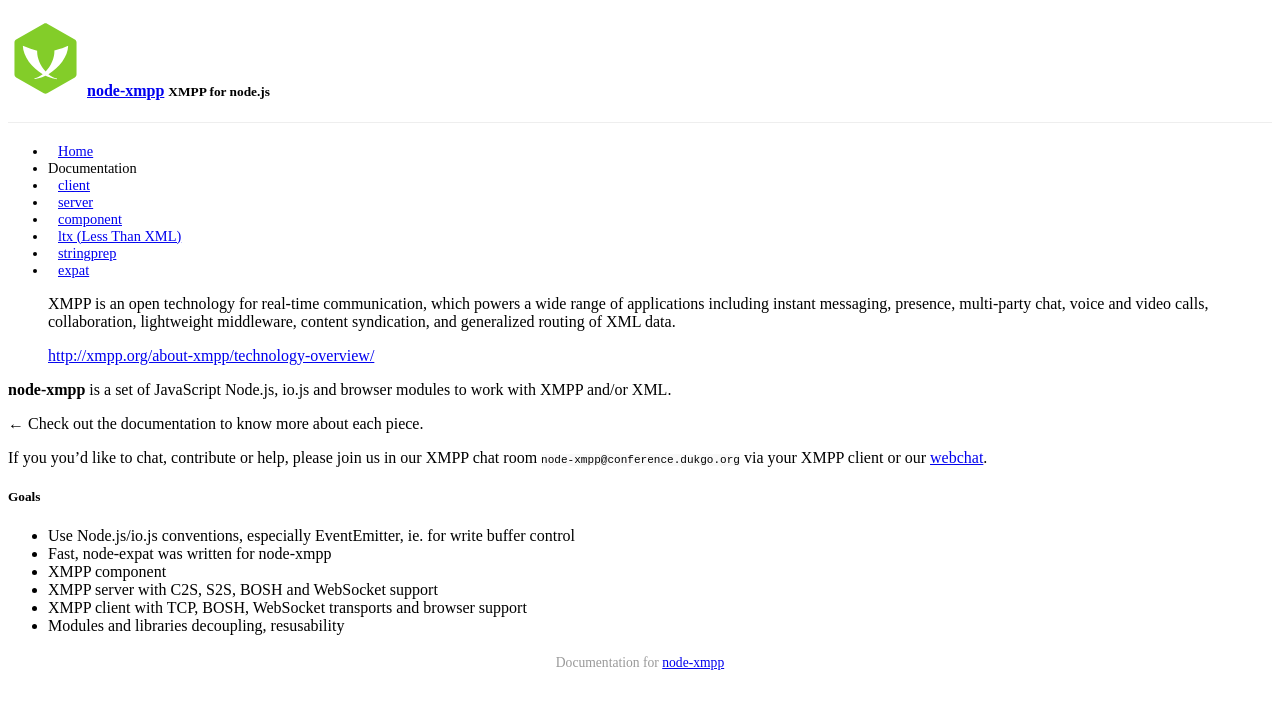
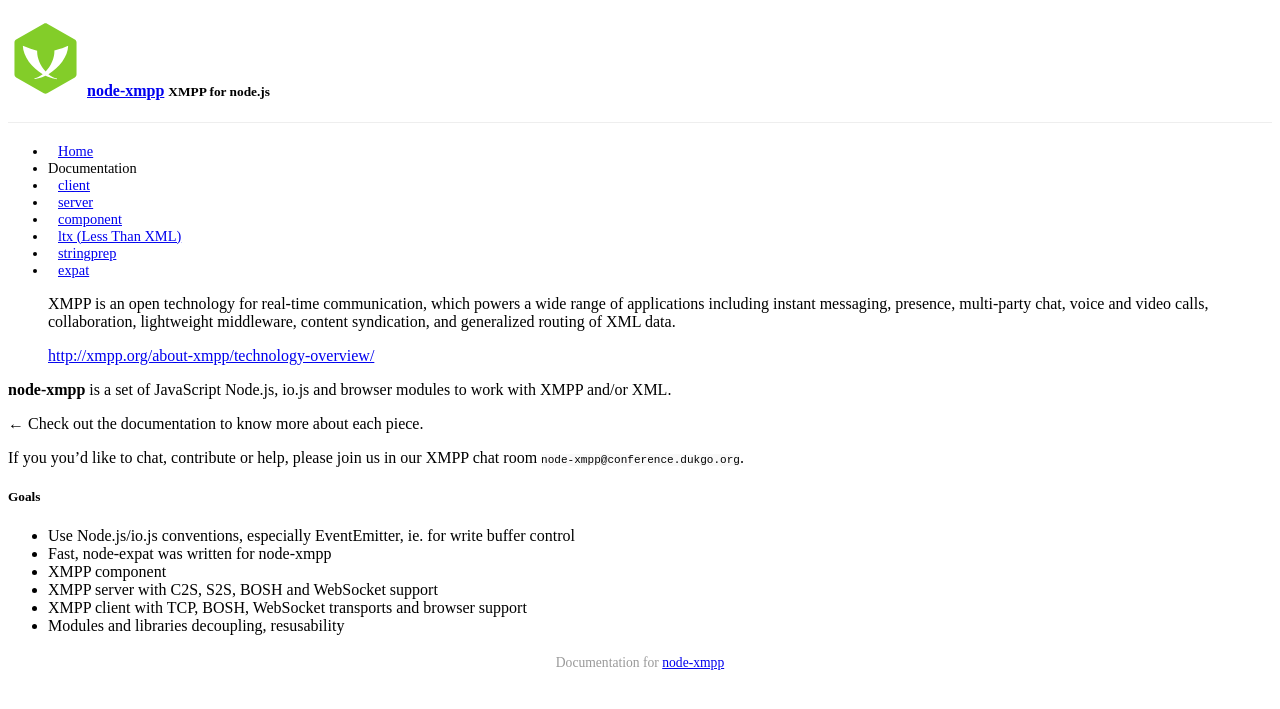
Before and after one commit to node-xmpp/node-xmpp.github.io, a Jekyll site: the page built from index.md, in a window 1280 px wide. Shown: the top 709 px of the page. Built offline with Jekyll 4.4.1, drawn with Linux system fonts in a browser that asks for light colours; Markdown is read by kramdown in place of the engine named in the settings; a style sheet for code colours, icons or effects is not loaded.

Commit message:
Remove webchat option

````diff
--- a/index.md
+++ b/index.md
@@ -10,7 +10,7 @@
 
 ← Check out the documentation to know more about each piece.
 
-If you you'd like to chat, contribute or help, please join us in our XMPP chat room ```node-xmpp@conference.dukgo.org``` via your XMPP client or our [webchat](http://node-xmpp.org/webchat/).
+If you you'd like to chat, contribute or help, please join us in our XMPP chat room ```node-xmpp@conference.dukgo.org```.
 
 ##### Goals
 * Use Node.js/io.js conventions, especially EventEmitter, ie. for write buffer control
````
